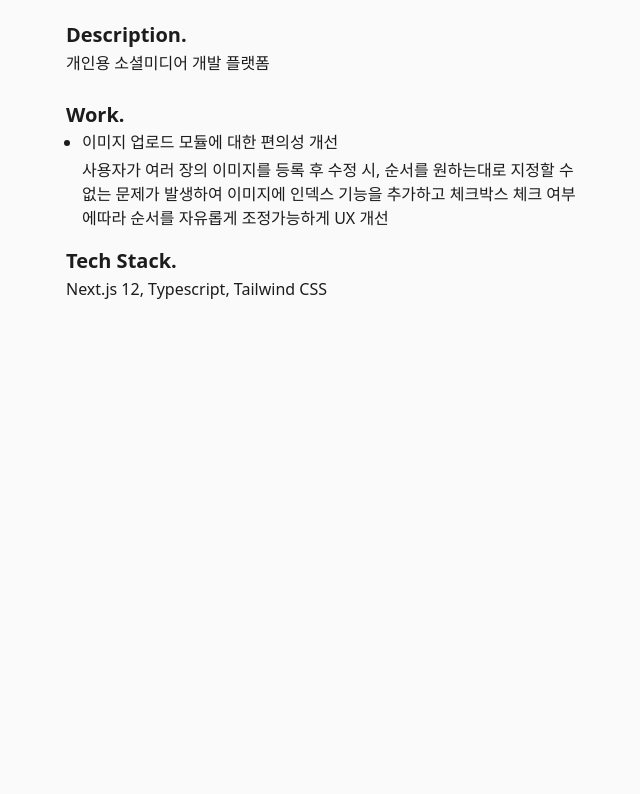
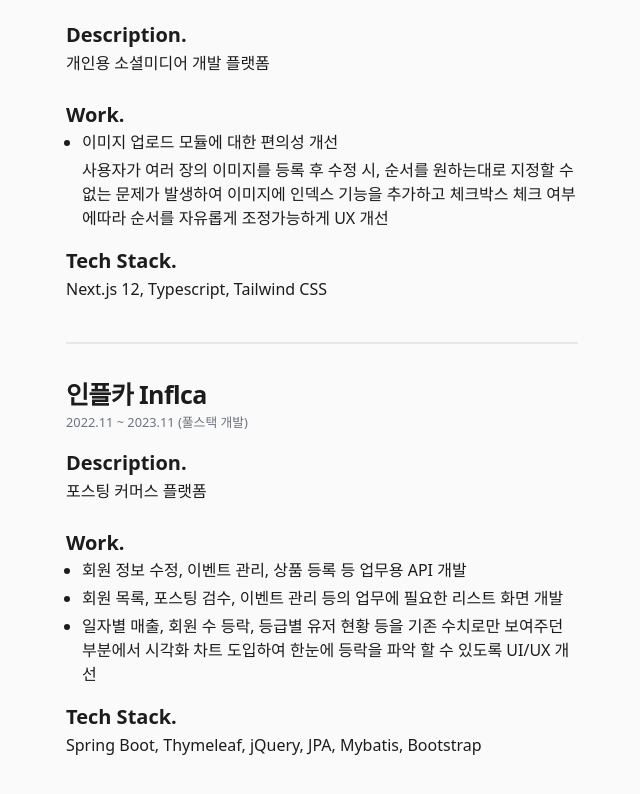
Before and after one commit to shinju4n/tech-blog, a Next.js app: page /resume in a window 1280 px wide. Shown: the part 1276-2070 px from the top of the page, without its empty margins (446-1086 px from the left). Before the commit the page ends 1666 px from the top, so only its background shows below. Built offline with nearby package versions, Linux system fonts and the light colour scheme.

Commit message:
add : 이력서 Inflca 추가

```diff
--- a/app/(resume)/resume/page.tsx
+++ b/app/(resume)/resume/page.tsx
@@ -9,6 +9,7 @@ import { GoBackIcon } from '@/components/Icons';
 import { cn } from '@/lib/utils';
 import WantMore from '@/components/resume/work-experience/marketit/wantmore';
 import Divider from '@/components/resume/Divider';
+import Inflca from '@/components/resume/work-experience/marketit/inflca';
 
 interface ResumeProps {
   searchParams: Record<'type', 'resume'>;
@@ -47,6 +48,8 @@ const Resume: NextPage<ResumeProps> = ({ searchParams }) => {
             <Caddy />
             <Divider />
             <WantMore />
+            <Divider />
+            <Inflca />
           </div>
         </div>
       </div>
--- /dev/null
+++ b/components/resume/work-experience/marketit/inflca.tsx
@@ -0,0 +1,40 @@
+import { FC } from 'react';
+import Typography from '@/components/ui/typography';
+
+const Inflca: FC = () => {
+  return (
+    <section>
+      <Typography size="h3">인플카 Inflca</Typography>
+      <Typography size="muted">2022.11 ~ 2023.11 (풀스택 개발)</Typography>
+      <div className="flex flex-col gap-4 pt-4">
+        <div>
+          <Typography size="large" className="font-bold">
+            Description.
+          </Typography>
+          <Typography size="p">포스팅 커머스 플랫폼</Typography>
+        </div>
+        <div>
+          <Typography size="large" className="font-bold">
+            Work.
+          </Typography>
+          <ul className="pl-4 list-disc flex flex-col gap-1">
+            <li>회원 정보 수정, 이벤트 관리, 상품 등록 등 업무용 API 개발</li>
+            <li>회원 목록, 포스팅 검수, 이벤트 관리 등의 업무에 필요한 리스트 화면 개발</li>
+            <li>
+              일자별 매출, 회원 수 등락, 등급별 유저 현황 등을 기존 수치로만 보여주던 부분에서 시각화 차트 도입하여
+              한눈에 등락을 파악 할 수 있도록 UI/UX 개선
+            </li>
+          </ul>
+        </div>
+        <div>
+          <Typography size="large" className="font-bold">
+            Tech Stack.
+          </Typography>
+          <Typography size="p">Spring Boot, Thymeleaf, jQuery, JPA, Mybatis, Bootstrap</Typography>
+        </div>
+      </div>
+    </section>
+  );
+};
+
+export default Inflca;
```
